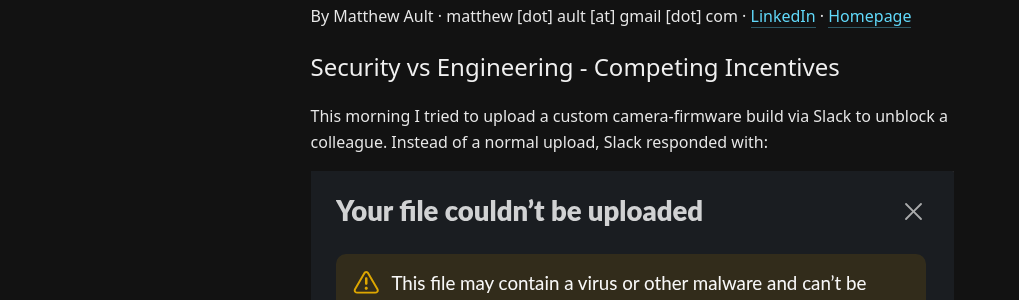
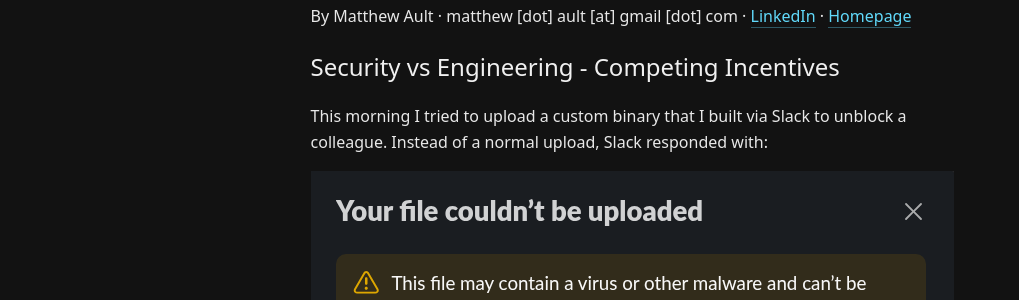
Before and after one commit to aultimus/aultimus.github.io, a Jekyll site: the page built from _posts/2025-11-19-competing-incentives.markdown, in a window 1280 px wide. Shown: the part 224-524 px from the top of the page, without its empty margins (0-1019 px from the left). Built offline with Jekyll 4.4.1, drawn with Linux system fonts in a browser that asks for light colours; our own code applies the rules of GitHub Pages for plain Markdown files.

Commit message:
s/camera-firmware/binary

```diff
--- a/_posts/2025-11-19-competing-incentives.markdown
+++ b/_posts/2025-11-19-competing-incentives.markdown
@@ -1,6 +1,6 @@
 # Security vs Engineering - Competing Incentives
 
-This morning I tried to upload a custom camera-firmware build via Slack to unblock a colleague. Instead of a normal upload, Slack responded with:
+This morning I tried to upload a custom binary that I built via Slack to unblock a colleague. Instead of a normal upload, Slack responded with:
 
 
 !['Your file couldn't be uploaded:This file may contain a virus or other malware and can’t be uploaded to Slack.']({{ site.baseurl }}/images/slack_file_upload_error.png)
```
